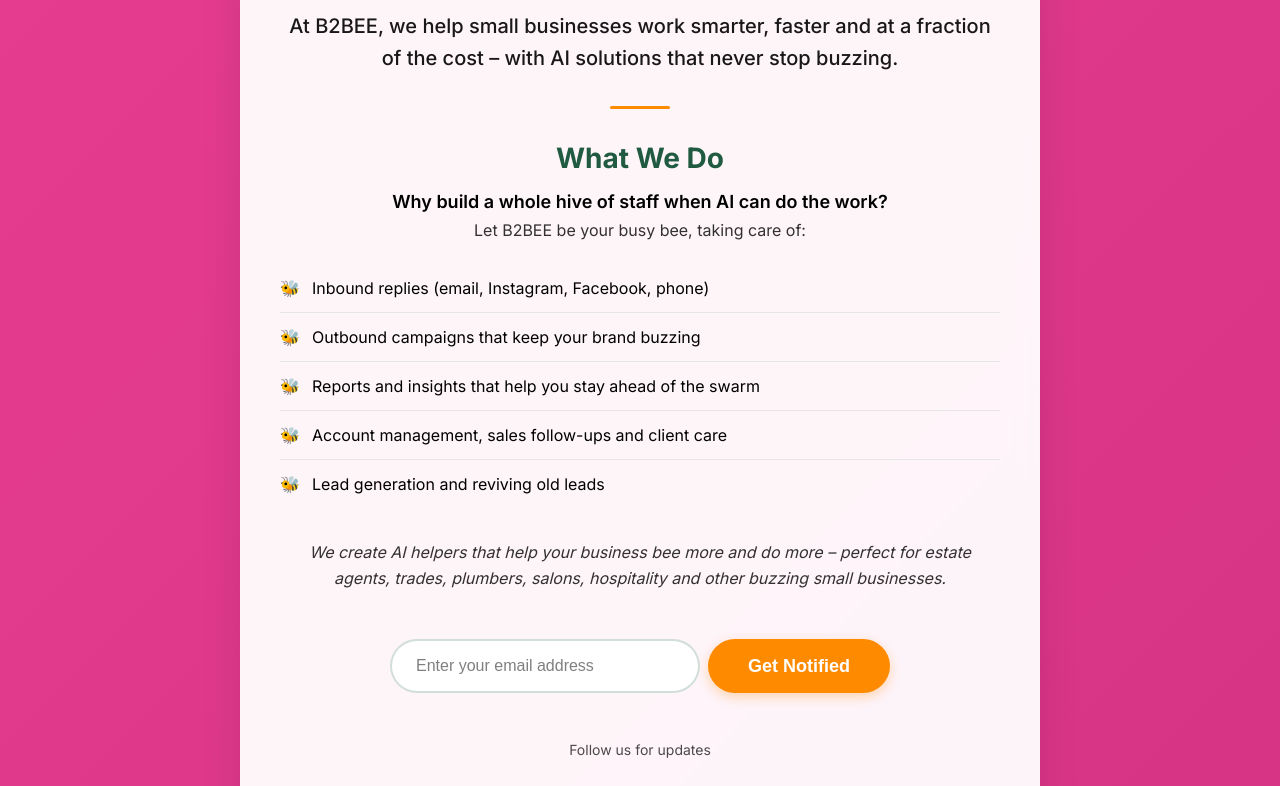
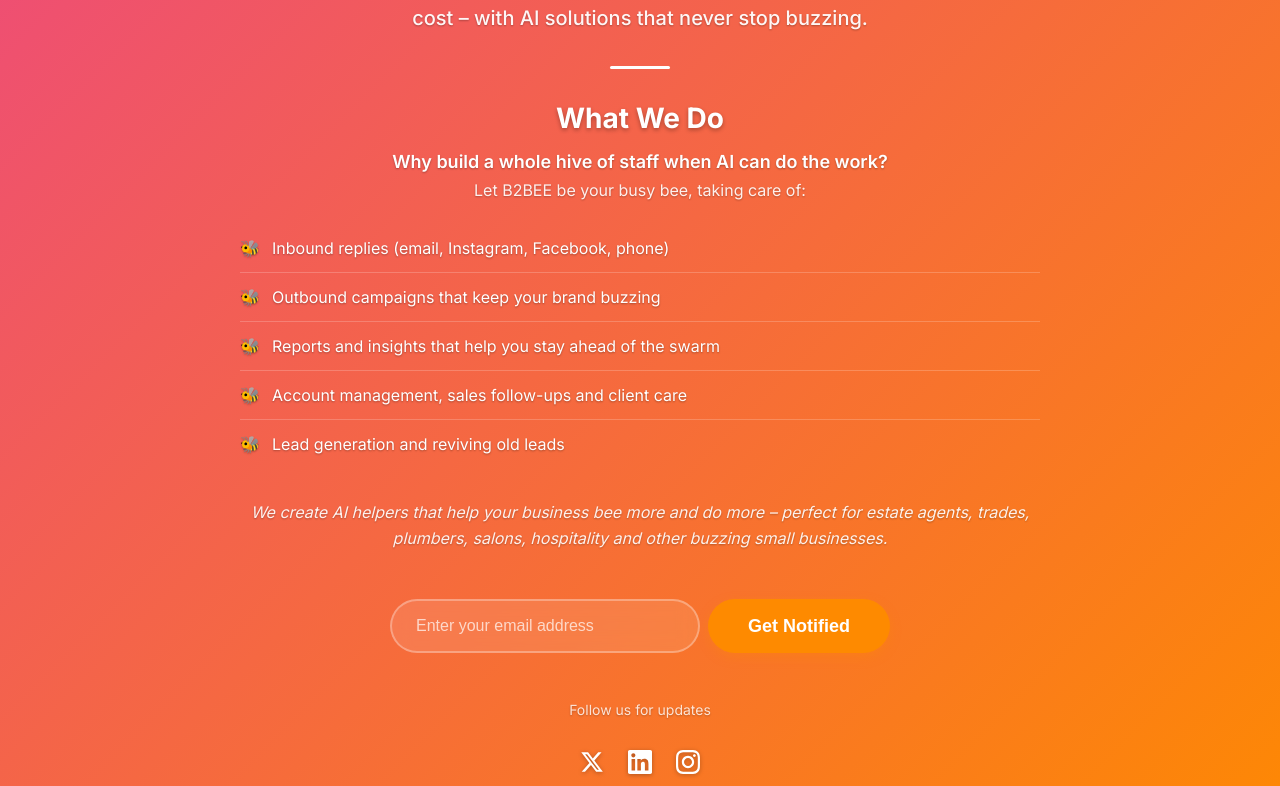
Before and after one commit to talentseek/b2beesite, a Next.js app: page / in a window 1280 px wide. Shown: the part 634-1420 px from the top of the page. Built offline with nearby package versions, Linux system fonts and the light colour scheme; no server answers; the database is empty.

Commit message:
Design: Remove glass morphism box, make content seamless with gradient background

```diff
--- a/app/page.css
+++ b/app/page.css
@@ -2,7 +2,7 @@
   min-height: 100vh;
   display: flex;
   flex-direction: column;
-  background: linear-gradient(135deg, #ea3e93 0%, #d63384 100%);
+  background: linear-gradient(135deg, #ea3e93 0%, #fe8a00 100%); /* Updated gradient with orange */
   position: relative;
 }
 
@@ -45,52 +45,50 @@
 
 .coming-soon-image {
   border-radius: 16px;
-  box-shadow: 0 20px 40px rgba(0, 0, 0, 0.2);
+  box-shadow: 0 20px 40px rgba(0, 0, 0, 0.2); /* Updated shadow color */
   transition: transform 0.3s ease, box-shadow 0.3s ease;
   object-fit: cover;
   max-width: 100%;
   height: auto;
-  background: transparent;
+  background: transparent; /* Added for transparent logo */
 }
 
 .coming-soon-image:hover {
   transform: translateY(-5px);
-  box-shadow: 0 25px 50px rgba(0, 0, 0, 0.3);
+  box-shadow: 0 25px 50px rgba(0, 0, 0, 0.3); /* Updated shadow color */
 }
 
 .info-section {
-  max-width: 800px;
+  max-width: 800px; /* Increased max-width */
   margin: 0 auto;
-  background: rgba(255, 255, 255, 0.95);
-  padding: 2.5rem;
-  border-radius: 20px;
-  box-shadow: 0 20px 40px rgba(0, 0, 0, 0.1);
-  backdrop-filter: blur(10px);
+  /* Removed glass morphism styling - now seamless with background */
 }
 
 /* New B2BEE Content Styles */
 .main-title {
   font-size: 2.5rem;
   font-weight: 700;
-  color: #205b41;
+  color: white; /* Changed to white for better contrast on gradient */
   margin-bottom: 1.5rem;
   line-height: 1.2;
   letter-spacing: -0.02em;
+  text-shadow: 0 2px 4px rgba(0, 0, 0, 0.3); /* Added text shadow for readability */
 }
 
 .subheadline {
   font-size: 1.25rem;
   line-height: 1.6;
-  color: #000000;
+  color: white; /* Changed to white for better contrast on gradient */
   margin-bottom: 2rem;
   font-weight: 500;
-  opacity: 0.9;
+  opacity: 0.95;
+  text-shadow: 0 1px 2px rgba(0, 0, 0, 0.3); /* Added text shadow for readability */
 }
 
 .divider {
   width: 60px;
   height: 3px;
-  background: #fe8a00;
+  background: white; /* Changed to white for better contrast */
   margin: 2rem auto;
   border-radius: 2px;
 }
@@ -103,25 +101,28 @@
 .section-title {
   font-size: 1.75rem;
   font-weight: 700;
-  color: #205b41;
+  color: white; /* Changed to white for better contrast on gradient */
   margin-bottom: 1rem;
   text-align: center;
+  text-shadow: 0 2px 4px rgba(0, 0, 0, 0.3); /* Added text shadow for readability */
 }
 
 .section-intro {
   font-size: 1.125rem;
   font-weight: 600;
-  color: #000000;
+  color: white; /* Changed to white for better contrast on gradient */
   margin-bottom: 0.5rem;
   text-align: center;
+  text-shadow: 0 1px 2px rgba(0, 0, 0, 0.3); /* Added text shadow for readability */
 }
 
 .section-subtitle {
   font-size: 1rem;
-  color: #000000;
+  color: white; /* Changed to white for better contrast on gradient */
   margin-bottom: 1.5rem;
   text-align: center;
-  opacity: 0.8;
+  opacity: 0.9;
+  text-shadow: 0 1px 2px rgba(0, 0, 0, 0.3); /* Added text shadow for readability */
 }
 
 .services-list {
@@ -134,10 +135,11 @@
 .services-list li {
   position: relative;
   padding: 0.75rem 0 0.75rem 2rem;
-  color: #000000;
+  color: white; /* Changed to white for better contrast on gradient */
   font-size: 1rem;
   line-height: 1.5;
-  border-bottom: 1px solid rgba(32, 91, 65, 0.1);
+  border-bottom: 1px solid rgba(255, 255, 255, 0.2); /* Updated border color */
+  text-shadow: 0 1px 2px rgba(0, 0, 0, 0.3); /* Added text shadow for readability */
 }
 
 .services-list li:last-child {
@@ -155,10 +157,11 @@
 .section-description {
   font-size: 1rem;
   line-height: 1.6;
-  color: #000000;
+  color: white; /* Changed to white for better contrast on gradient */
   text-align: center;
-  opacity: 0.8;
+  opacity: 0.9;
   font-style: italic;
+  text-shadow: 0 1px 2px rgba(0, 0, 0, 0.3); /* Added text shadow for readability */
 }
 
 .coming-soon-title {
@@ -203,21 +206,23 @@
   flex: 1;
   padding: 1rem 1.5rem;
   font-size: 1rem;
-  border: 2px solid rgba(32, 91, 65, 0.2);
+  border: 2px solid rgba(255, 255, 255, 0.3); /* Updated border color */
   border-radius: 50px;
-  background: white;
-  color: #000000;
+  background: rgba(255, 255, 255, 0.1); /* Semi-transparent background */
+  color: white; /* Changed to white */
   transition: all 0.3s ease;
   outline: none;
+  backdrop-filter: blur(10px); /* Added blur effect */
 }
 
 .email-input:focus {
-  border-color: var(--accent-color);
-  box-shadow: 0 0 0 3px rgba(254, 138, 0, 0.1);
+  border-color: white; /* Changed to white */
+  box-shadow: 0 0 0 3px rgba(255, 255, 255, 0.2); /* Updated focus shadow */
+  background: rgba(255, 255, 255, 0.2); /* Slightly more opaque on focus */
 }
 
 .email-input::placeholder {
-  color: rgba(0, 0, 0, 0.5);
+  color: rgba(255, 255, 255, 0.7); /* Updated placeholder color */
 }
 
 .email-input:disabled {
@@ -256,26 +261,29 @@
 }
 
 .success-message {
-  background: rgba(34, 197, 94, 0.1);
-  border: 2px solid rgba(34, 197, 94, 0.3);
+  background: rgba(34, 197, 94, 0.2); /* Updated for better contrast */
+  border: 2px solid rgba(34, 197, 94, 0.4);
   border-radius: 12px;
   padding: 1.5rem;
-  color: #166534;
+  color: white; /* Changed to white */
   font-weight: 500;
+  backdrop-filter: blur(10px); /* Added blur effect */
 }
 
 .error-message {
-  color: #dc2626;
+  color: #ffcccb; /* Light red for better contrast */
   font-size: 0.875rem;
   margin-top: 0.5rem;
   font-weight: 500;
+  text-shadow: 0 1px 2px rgba(0, 0, 0, 0.3); /* Added text shadow for readability */
 }
 
 .social-text {
   font-size: 0.875rem;
-  color: #000000;
-  opacity: 0.7;
+  color: white; /* Changed to white for better contrast on gradient */
+  opacity: 0.8;
   margin-top: 0.5rem;
+  text-shadow: 0 1px 2px rgba(0, 0, 0, 0.3); /* Added text shadow for readability */
 }
 
 .social-links {
@@ -286,17 +294,19 @@
 }
 
 .social-link {
-  color: var(--accent-color);
+  color: white; /* Changed to white for better contrast on gradient */
   font-weight: 500;
   transition: color 0.3s ease;
   position: relative;
   display: flex;
   align-items: center;
   gap: 0.5rem;
+  filter: drop-shadow(0 1px 2px rgba(0, 0, 0, 0.3)); /* Added drop shadow for better visibility */
 }
 
 .social-link:hover {
-  color: #e67a00;
+  color: #fe8a00; /* Orange on hover */
+  transform: scale(1.1);
 }
 
 .social-link::after {
@@ -306,7 +316,7 @@
   height: 2px;
   bottom: -2px;
   left: 0;
-  background: var(--accent-color);
+  background: white; /* Changed to white */
   transition: width 0.3s ease;
 }
 
@@ -317,10 +327,10 @@
 .footer {
   padding: 2rem;
   text-align: center;
-  color: white;
-  opacity: 0.9;
+  color: white; /* Set to white */
+  opacity: 0.9; /* Increased opacity */
   font-size: 0.875rem;
-  border-top: 1px solid rgba(255, 255, 255, 0.1);
+  border-top: 1px solid rgba(255, 255, 255, 0.1); /* Updated border color */
 }
 
 /* Responsive Design */
@@ -330,7 +340,6 @@
   }
 
   .info-section {
-    padding: 2rem;
     margin: 0 1rem;
   }
 
@@ -342,22 +351,15 @@
     font-size: 1.125rem;
   }
 
-  .section-title {
-    font-size: 1.5rem;
-  }
-
-  .brand-title {
-    font-size: 3rem;
-  }
-
-  .coming-soon-title {
-    font-size: 2rem;
-  }
-
   .coming-soon-image {
     width: 100%;
     height: auto;
     max-width: 500px;
+  }
+
+  .social-links {
+    flex-direction: column;
+    gap: 0.75rem;
   }
 
   .input-group {
@@ -370,9 +372,8 @@
     width: 100%;
   }
 
-  .social-links {
-    flex-direction: column;
-    gap: 0.75rem;
+  .section-title {
+    font-size: 1.5rem;
   }
 
   .services-list li {
@@ -389,27 +390,6 @@
     font-size: 1rem;
   }
 
-  .brand-title {
-    font-size: 2.5rem;
-  }
-
-  .tagline {
-    font-size: 1rem;
-  }
-
-  .coming-soon-title {
-    font-size: 1.75rem;
-  }
-
-  .description {
-    font-size: 1rem;
-  }
-
-  .notify-button {
-    padding: 0.875rem 2rem;
-    font-size: 1rem;
-  }
-
   .section-title {
     font-size: 1.25rem;
   }
@@ -418,8 +398,4 @@
     font-size: 0.875rem;
     padding-left: 1.25rem;
   }
-
-  .info-section {
-    padding: 1.5rem;
-  }
 }
```
